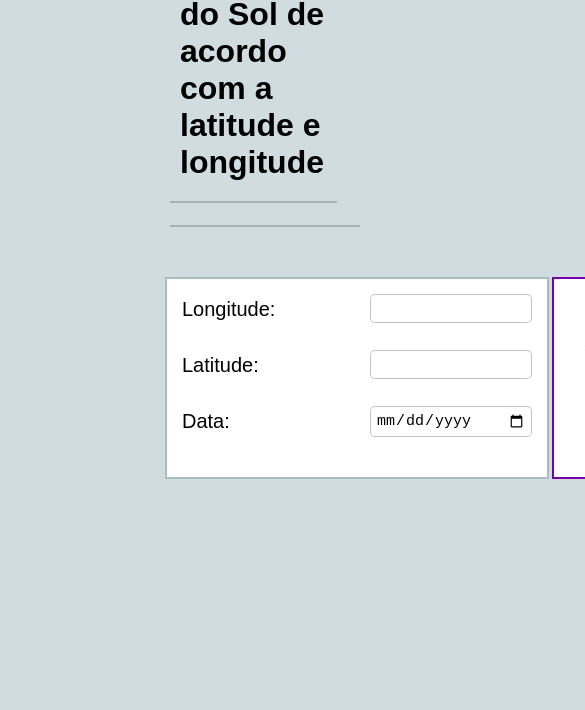
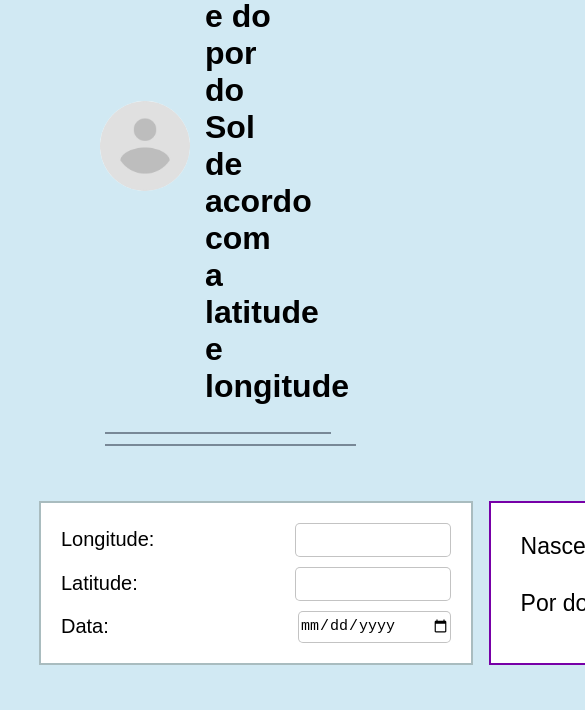
Before and after one commit to AlexandreXYZ/CGE, a plain HTML site: page Calculo-Por-Nasc-Sol/index.html in a window 390 px wide. Shown: the part 146-856 px from the top of the page, 585 px wide, since content can reach past the window. Drawn offline with Linux system fonts and the light colour scheme.

Commit message:
HTML e CSS arrumadinho PROFISSONAL, mas não tá responsivo.

```diff
--- a/Calculo-Por-Nasc-Sol/index.css
+++ b/Calculo-Por-Nasc-Sol/index.css
@@ -2,71 +2,85 @@
 body, html{
     width: 100%;
     height: 100%;
-    background-color: rgb(208, 220, 223);
-    margin: 0px;
-    padding: 0px;
+    background-color: #d1e9f3;
+    margin: 0;
+    padding: 0;
     font-family: Arial, sans-serif;
 }
-.header{
+header{
+    margin: 3% 10% 3% 100px;
+
+}
+header > div:first-of-type{
     display: flex;
     flex-direction: row;
-    padding: 0px 30px 0px 30px;
+    align-items: center;
+    padding: 0 100px 0 0;
 }
-#header__border{
-    margin:0px;
-    padding: 0px;
+header > div:last-of-type{
+    display: flex;
+    flex-direction: column;
+}
+header > div > h1{
     width: 60%;
-    border-bottom: 2px rgba(51, 51, 51, 0.248) SOLID;
 }
-#header__title{
-    width: 80%;
-    padding: 10px 5px 20px 10px;
-    border-bottom: 2px  rgba(51, 51, 51, 0.248) SOLID;
-}
-#header__img{
-    width:80px;
-    height:80px;
+header > div > img{
+    width:90px;
+    height:90px;
     border-radius: 100px;
-    padding: 30px 30px 30px 30px;
+    margin-right: 15px;
 }
 
-.content{
+.border{
+    margin: 5px;
+    height: 2px;
+    width: 100%;
+    background-color: #788896;
+}
+.border:first-of-type{
+    width: 90%;
+}
+
+main{
     display: flex;
-    padding: 50px 165px 0px 165px;
+    margin: 50px 10% 0px 10%;
 }
-#content__form{
-
+main > section > form{
+    display: flex;
+    flex-direction: column;
     border: 2px rgb(169, 188, 191) solid;
     background-color: white;
     font-size: 150%;
     padding: 15px 15px 15px 15px;
-    min-width: 350px;
+    min-width: 400px;
 }
-.content__label{
+main > section > form > label{
+    display: inline-flex;
+    justify-content: space-between;
+    align-items: center;
+    padding: 5px;
     font-size: 20px;
 }
-.content__input{
-
-    border:  rgb(169, 188, 191) 1px solid;
+.input{
+    border: rgb(169, 188, 191) 1px solid;
     border-color: rgba(0, 0, 0, 0.234);
     border-radius: 5px;
     font-size: 15px;
-    float: right;
     min-width: 150px;
-    max-width: 150px;
-
-    padding: 5px 5px 5px 5px;
+    height: 30px;
 
 }
 
-#content__output{
+main > section:last-of-type {
+    display: flex;
+    flex-direction: column;
     background-color: white;
     border: 2px rgb(119, 0, 167) solid;
     min-width: 200px;
     padding: 15px 15px 15px 15px;
     margin: 0px 0px 0px 5%;
 }
-#content__output > div{
+main > section > span{
     display: flex;
     font-size: 23px;
     padding: 15px 15px 15px 15px;
--- a/Calculo-Por-Nasc-Sol/index.html
+++ b/Calculo-Por-Nasc-Sol/index.html
@@ -11,29 +11,40 @@
         </style>
     </head>
     <body>
-        <header class="header">
-                <img src="user.jpg" alt="some text" id="header__img">
-                <div id="header__border">
-                    <h1 id="header__title"> Horario do nascer e do por do Sol de acordo com a latitude e longitude</h1>
-                </div>
+        <header >
+            <div>
+                <img src="user.jpg" alt="some text">
+                <h1> Horario do nascer e do por do Sol de acordo com a latitude e longitude</h1>
+            </div>
+            <div>
+                <div class="border"></div>
+                <div class="border"></div>
+            </div>
         </header>
 
-        <article  class="content">
-
-                <form  id="content__form">
-                    <label class="content__label"  class="longitude" for="longitude">Longitude:</label>
-                    <input class="content__input" type="number" min="-99999999" max="99999999" class="longitude" name="longitude"><br>
-                    <br><label class="content__label" for="latitude">Latitude:</label>
-                    <input class="content__input"type="number" min="-99999999" max="99999999" id="latitude" name="latitude"><br>
-                    <br><label class="content__label" for="date">Data:</label>
-                    <input class="content__input"type="date" id="date" name="date">
+        <main>
+            <section>
+                <form>
+                    <label for="longitude">
+                        <span>Longitude:</span>
+                        <input class="input" type="number" min="-99999999" max="99999999" id="longitude" name="longitude">
+                    </label>
+                    <label for="latitude">
+                        <span> Latitude: </span>
+                        <input class="input" type="number" min="-99999999" max="99999999" id="latitude" name="latitude">
+                    </label>
+                    <label for="date">
+                        <span> Data: </span>
+                        <input class="input" type="date" id="date" name="date">
+                    </label>
                 </form>
 
-            <div id="content__output">
-                <div id="longi">Nascer do Sol: &nbsp<div>aaaaaaaaaa</div></div>
-                <div id="lati">Por do Sol: &nbsp<div>a</div></div>
-            </div>
-        </article>
+            </section>
+            <section>
+                <span>Nascer do Sol: <a> </a></span>
+                <span>Por do Sol: <a> </a> </span>
+            </section>
+        </main>
         <script >
 
             // let a = new SunRiseSet(46.633056,-23.543333, 29, "abr", true);
```
